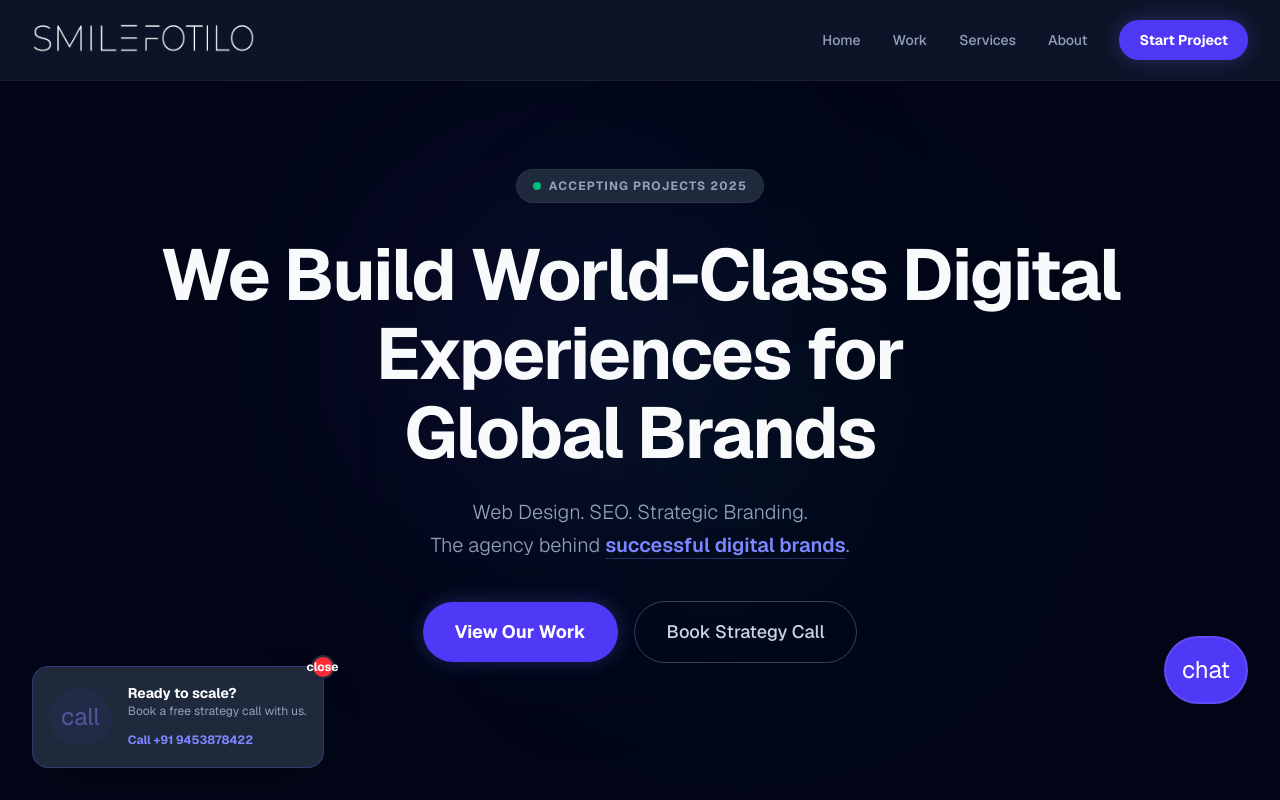
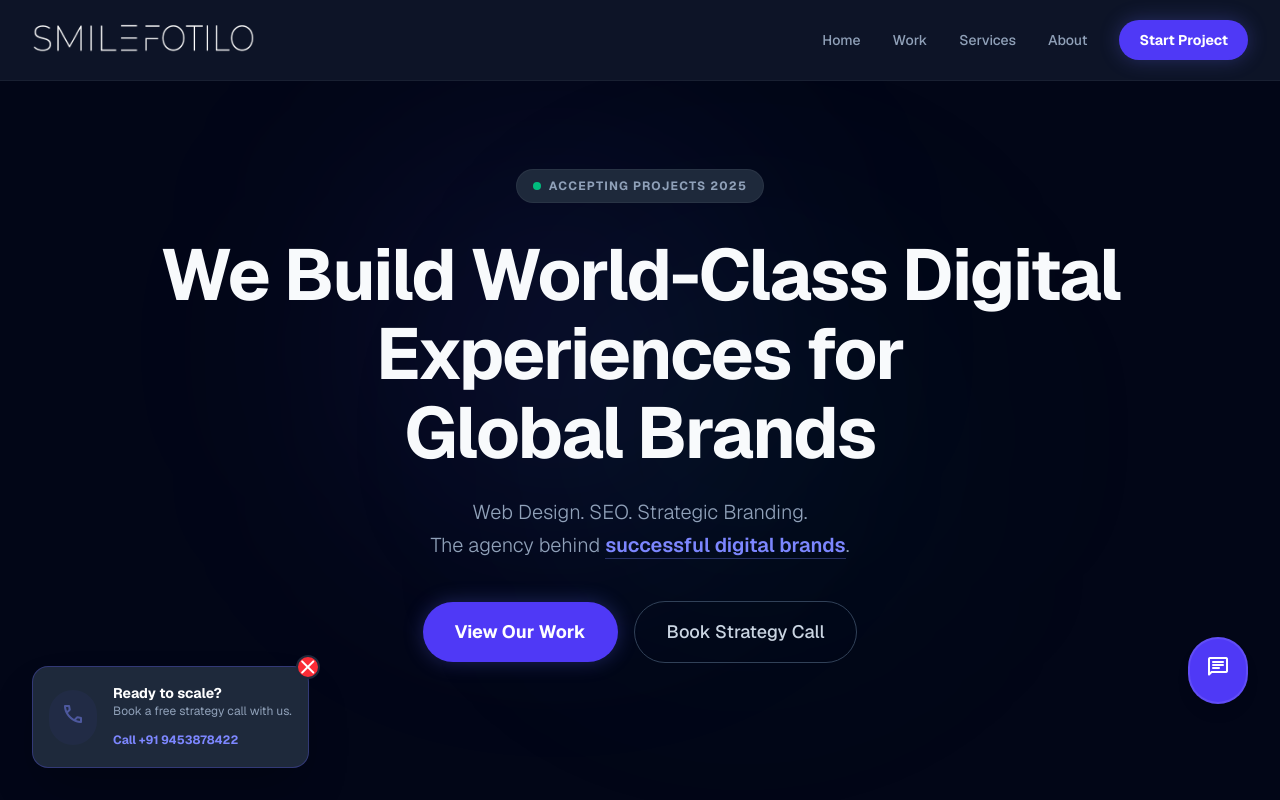
Before and after one commit to ak1458/Smile-Fotilo-NEXT-js-app, a Next.js app: page / in a window 1280 px wide. Shown: the top 800 px of the page. Built offline with nearby package versions, Linux system fonts and the light colour scheme.

Commit message:
Fix icon display bug: Restore Google Fonts

```diff
--- a/app/layout.tsx
+++ b/app/layout.tsx
@@ -66,6 +66,9 @@
 }>) {
   return (
     <html lang="en" className="scroll-smooth">
+      <head>
+        <link rel="stylesheet" href="https://fonts.googleapis.com/css2?family=Material+Symbols+Rounded:opsz,wght,FILL,GRAD@24,400,0,0" />
+      </head>
       <body
         className={`${geistSans.variable} ${geistMono.variable} antialiased`}
         suppressHydrationWarning
```
